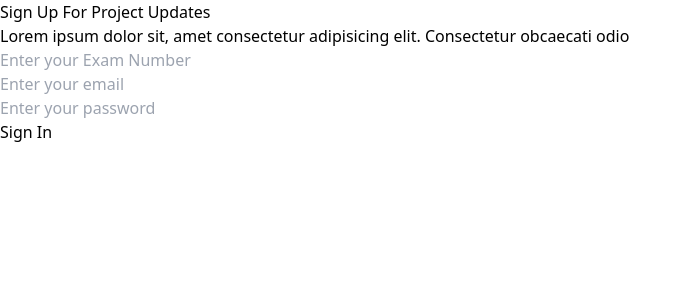
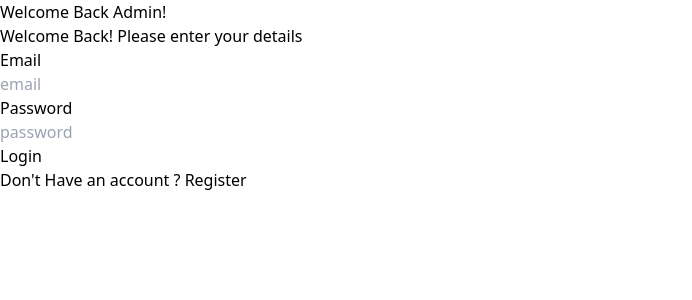
Before and after one commit to Shantanu143/frontend-exam-dashbord-, a React (Vite) app in the folder client/: page /adminLogin in a window 1280 px wide. Shown: the top 300 px of the page, without its empty margins (0-692 px from the left). Built offline with nearby package versions, Linux system fonts and the light colour scheme.

Commit message:
solving exam error

```diff
--- a/client/src/App.jsx
+++ b/client/src/App.jsx
@@ -4,12 +4,14 @@ import Exam from "./components/Exam";
 import SignIn from "./components/Signin";
 import DashbordRoutes from './components/DashbordRoutes';
 import './App.css'
+import Login from './pages/AdminLogin';
 
 const App = () => {
   return (
     <Routes>
       <Route exact path="*" element={<SignIn />} />
       <Route path="/exam" element={<Exam />} />
+      <Route path="/adminLogin" element={<Login />} />
       <Route path="/dashboard/*" element={<DashbordRoutes />} />
     </Routes >
   );
--- a/client/src/components/Questions.jsx
+++ b/client/src/components/Questions.jsx
@@ -59,10 +59,31 @@ const Questions = () => {
     console.log("All Questions:", questionsData);
     // If all questions are entered
     if (currentQuestion == examData.numberOfQuestions) {
-      // Navigate to dashboard after submitting questions
-      navigate("/dashboard");
+
+      const res = async () => {
+        const data = await fetch("/api/exam/create", {
+          method: "POST",
+          headers: { "Content-Type": "application/json" },
+          body: JSON.stringify({
+            name: examData.examName,
+            exam_number: examData.examNumber,
+            date: examData.dateOfExam,
+            time: examData.examTime,
+            questions: questionsData,
+          }),
+        });
+
+        const res = await data.json();
+        console.log(res);
+      };
+
+      res();
+      // navigate("/dashboard");
     }
   }, [questionsData]);
+
+  console.log(examData);
+  console.log(examData.examName + " " + examData.numberOfQuestions);
 
   return (
     <div className="flex justify-center items-center h-screen">
--- a/client/src/components/SetExam.jsx
+++ b/client/src/components/SetExam.jsx
@@ -45,6 +45,7 @@ const SetExam = () => {
               </label>
               <input
                 id="examNumber"
+                required={true}
                 type="number"
                 value={examNumber}
                 onChange={(e) => setExamNumber(e.target.value)}
@@ -61,6 +62,7 @@ const SetExam = () => {
               </label>
               <input
                 id="examName"
+                required={true}
                 type="text"
                 value={examName}
                 onChange={(e) => setExamName(e.target.value)}
@@ -77,6 +79,7 @@ const SetExam = () => {
               </label>
               <input
                 id="dateOfExam"
+                required={true}
                 type="date"
                 value={dateOfExam}
                 onChange={(e) => setDateOfExam(e.target.value)}
@@ -93,6 +96,7 @@ const SetExam = () => {
               </label>
               <input
                 id="examTime"
+                required={true}
                 type="number"
                 value={examTime}
                 onChange={(e) => setExamTime(e.target.value)}
@@ -109,6 +113,7 @@ const SetExam = () => {
               </label>
               <input
                 id="numberOfQuestions"
+                required={true}
                 type="number"
                 value={numberOfQuestions}
                 onChange={(e) => setNumberOfQuestions(e.target.value)}
--- /dev/null
+++ b/client/src/pages/AdminLogin.jsx
@@ -0,0 +1,91 @@
+import React, { useState } from "react";
+import toast from "react-hot-toast";
+import { Link, useNavigate } from "react-router-dom";
+
+const Login = () => {
+  const [formData, setFormData] = useState({});
+  const navigate = useNavigate();
+
+  const handleChange = (e) => {
+    setFormData({
+      ...formData,
+      [e.target.id]: e.target.value,
+    });
+  };
+
+  const handleSubmit = async (e) => {
+    e.preventDefault();
+
+    const res = await fetch("/api/user/get", {
+      method: "POST",
+      headers: { "Content-Type": "application/json" },
+      body: JSON.stringify(formData),
+    });
+    const data = await res.json();
+
+    if (data.success === false) {
+      console.log(data.message);
+    } else {
+      toast.success(`Welcome Admin`);
+      navigate("/dashboard");
+    }
+  };
+
+  return (
+    <main className="max-w-[500px] flex flex-col gap-3 justify-center items-center m-auto mt-14 mb-28">
+      <div className="w-full flex justify-center flex-col">
+        <h1 className="text-black font-bold text-3xl">Welcome Back Admin!</h1>
+        <p className="text-sm tracking-wider">
+          {" "}
+          Welcome Back! Please enter your details
+        </p>
+      </div>
+      <form
+        onSubmit={handleSubmit}
+        className="w-full flex justify-start flex-col gap-6"
+      >
+        <div className="w-full">
+          <p className="text-gray-950">Email</p>
+          <input
+            type="email"
+            className="p-[10px] w-[75%] text-sm rounded border-gray-700 border-[1px]"
+            required
+            placeholder="email"
+            id="email"
+            onChange={handleChange}
+          />
+        </div>
+        <div className="w-full">
+          <p className="text-gray-950">Password</p>
+          <input
+            type="password"
+            className="p-[10px] w-[75%] text-sm rounded border-gray-700 border-[1px]"
+            required
+            placeholder="password"
+            id="password"
+            onChange={handleChange}
+          />
+        </div>
+        <button
+          type="submit"
+          className="bg-indigo-500 text-white font-semibold p-[10px] w-[75%] rounded-md  duration-300 ease-in-out hover:scale-105"
+          disabled={false}
+        >
+          Login
+        </button>
+      </form>
+
+      <div className="w-full flex flex-col gap-3">
+        <p>
+          Don't Have an account ?
+          <Link to={"/register"} className="font-semibold">
+            {" "}
+            Register
+          </Link>
+        </p>
+      </div>
+    </main>
+  );
+};
+
+export default Login;
```
